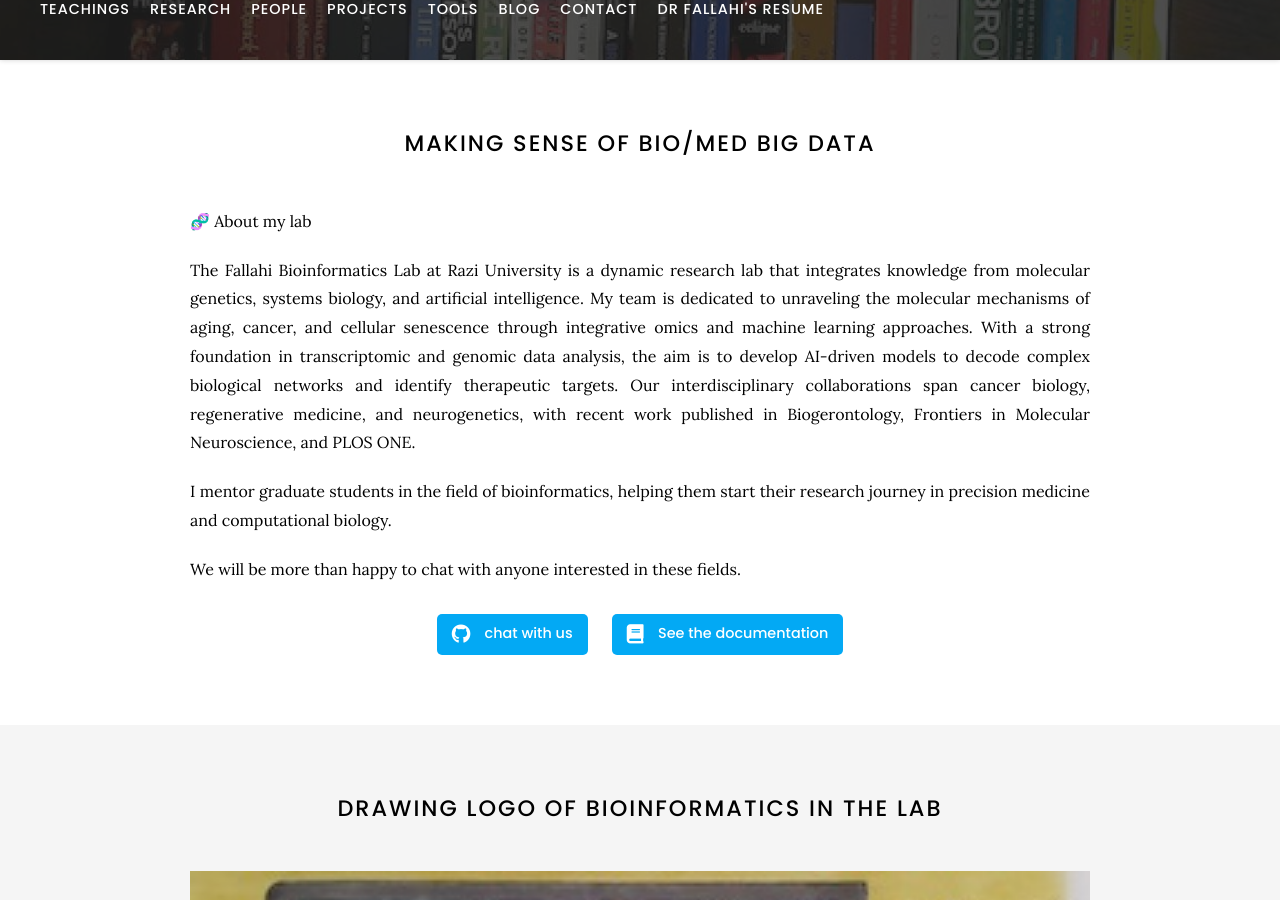
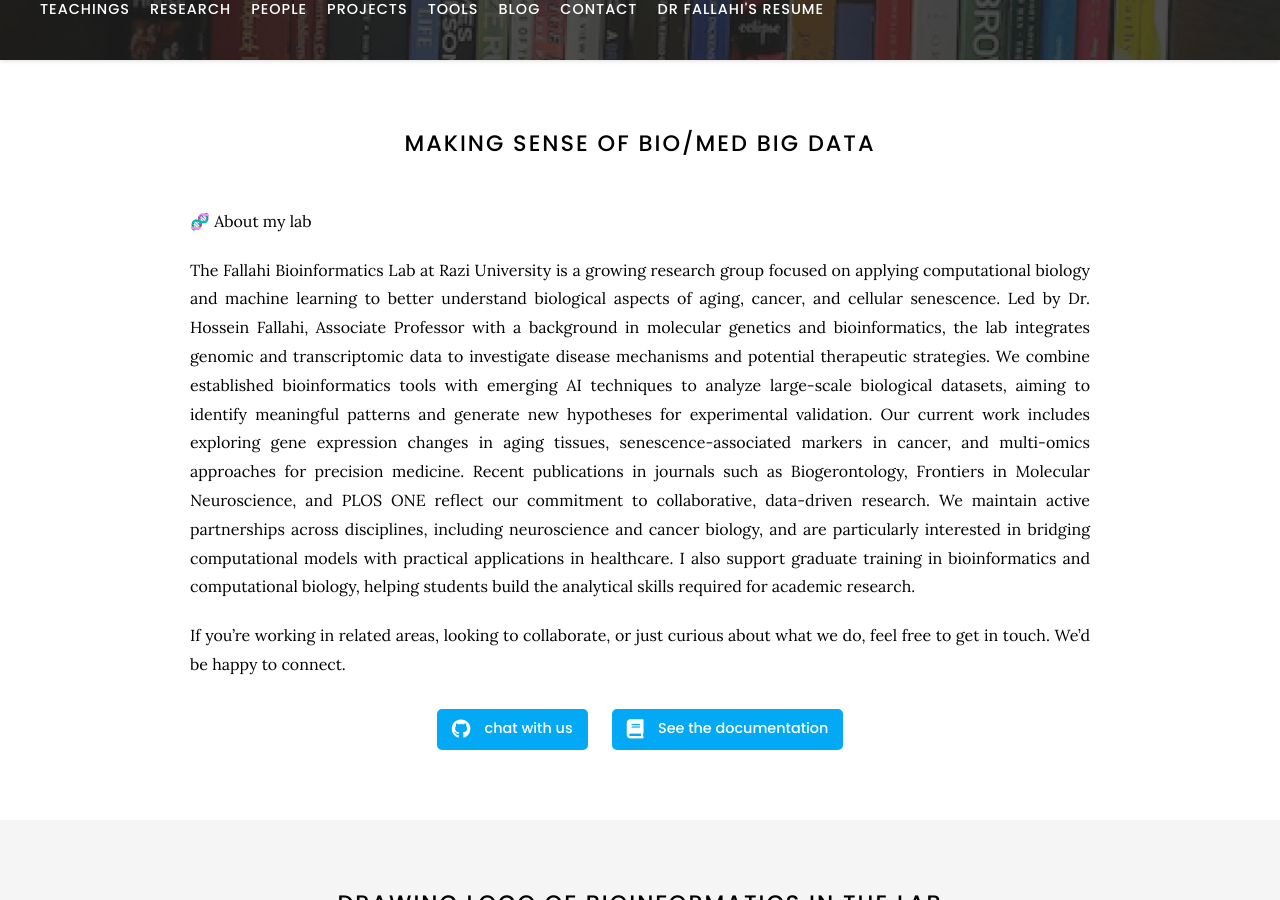
Before and after one commit to Hossein-Fallahi/Fallahi-Bioinformatics-Lab, a Jekyll site: the page built from index.md, in a window 1280 px wide and 900 px high, scrolled down 191 px. Built offline with Jekyll 4.4.1, drawn with Linux system fonts in a browser that asks for light colours; nearby versions of some CDN libraries.

Commit message:
Update index.md

```diff
--- a/index.md
+++ b/index.md
@@ -6,11 +6,9 @@
 
 🧬 About my lab
 
-The Fallahi Bioinformatics Lab at Razi University is a dynamic research lab that integrates knowledge from molecular genetics, systems biology, and artificial intelligence. My team is dedicated to unraveling the molecular mechanisms of aging, cancer, and cellular senescence through integrative omics and machine learning approaches. With a strong foundation in transcriptomic and genomic data analysis, the aim is to develop AI-driven models to decode complex biological networks and identify therapeutic targets. Our interdisciplinary collaborations span cancer biology, regenerative medicine, and neurogenetics, with recent work published in Biogerontology, Frontiers in Molecular Neuroscience, and PLOS ONE.
+The Fallahi Bioinformatics Lab at Razi University is a growing research group focused on applying computational biology and machine learning to better understand biological aspects of aging, cancer, and cellular senescence. Led by Dr. Hossein Fallahi, Associate Professor with a background in molecular genetics and bioinformatics, the lab integrates genomic and transcriptomic data to investigate disease mechanisms and potential therapeutic strategies. We combine established bioinformatics tools with emerging AI techniques to analyze large-scale biological datasets, aiming to identify meaningful patterns and generate new hypotheses for experimental validation. Our current work includes exploring gene expression changes in aging tissues, senescence-associated markers in cancer, and multi-omics approaches for precision medicine. Recent publications in journals such as Biogerontology, Frontiers in Molecular Neuroscience, and PLOS ONE reflect our commitment to collaborative, data-driven research. We maintain active partnerships across disciplines, including neuroscience and cancer biology, and are particularly interested in bridging computational models with practical applications in healthcare. I also support graduate training in bioinformatics and computational biology, helping students build the analytical skills required for academic research.
 
-I mentor graduate students in the field of bioinformatics, helping them start their research journey in precision medicine and computational biology.
-
-We will be more than happy to chat with anyone interested in these fields.
+If you're working in related areas, looking to collaborate, or just curious about what we do, feel free to get in touch. We'd be happy to connect.
 
 {%
   include link.html
```
